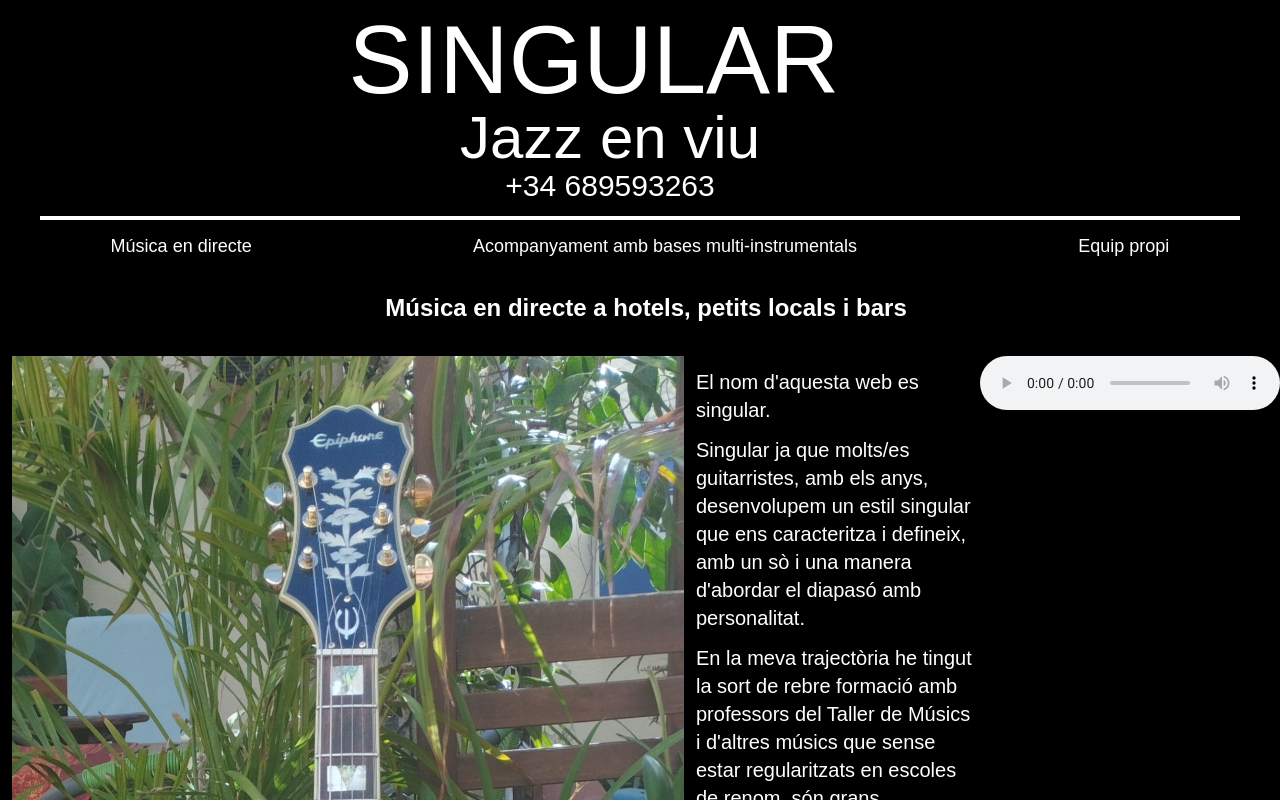
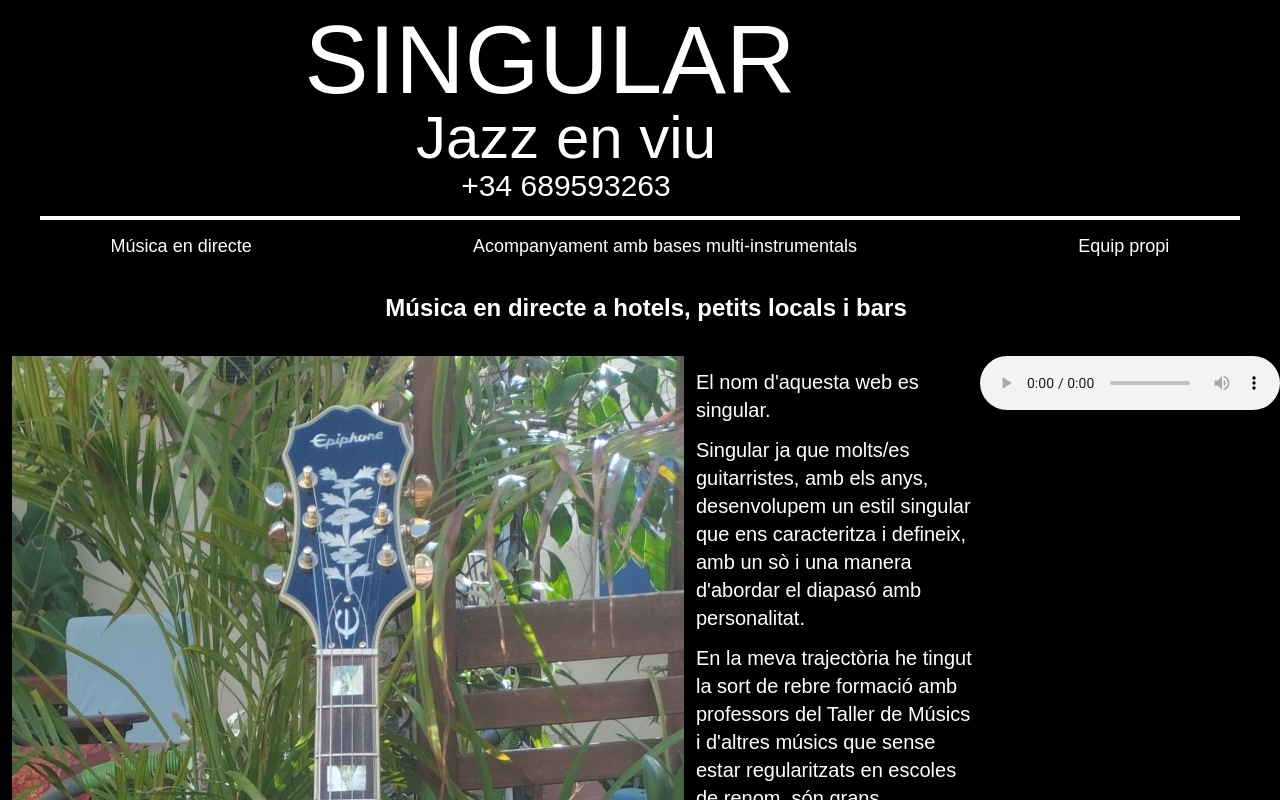
Before and after one commit to Meikakuzen/web-singular, a React (Vite) app: page / in a window 1280 px wide. Shown: the top 800 px of the page. Built offline with nearby package versions, Linux system fonts and the light colour scheme; a web font is replaced by a local one.

Commit message:
arreglos 2

```diff
--- a/src/components/Header.jsx
+++ b/src/components/Header.jsx
@@ -3,7 +3,7 @@ import React from 'react'
 const Header = () => {
   return (
     <>
-    <header className="container  sm:ml-11 justify-center mt-3 mb-3 flex-wrap flex-col gap-3 inline-block">
+    <header className="container justify-center mt-3 mb-3 flex-wrap flex-col gap-3 inline-block">
       <h1 className="text-8xl text-white text-center">SINGULAR </h1>
       <p className="text-6xl text-white text-center ml-8">Jazz en viu</p>
       <p className="text-white text-3xl text-center ml-8">+34 689593263</p>
```
